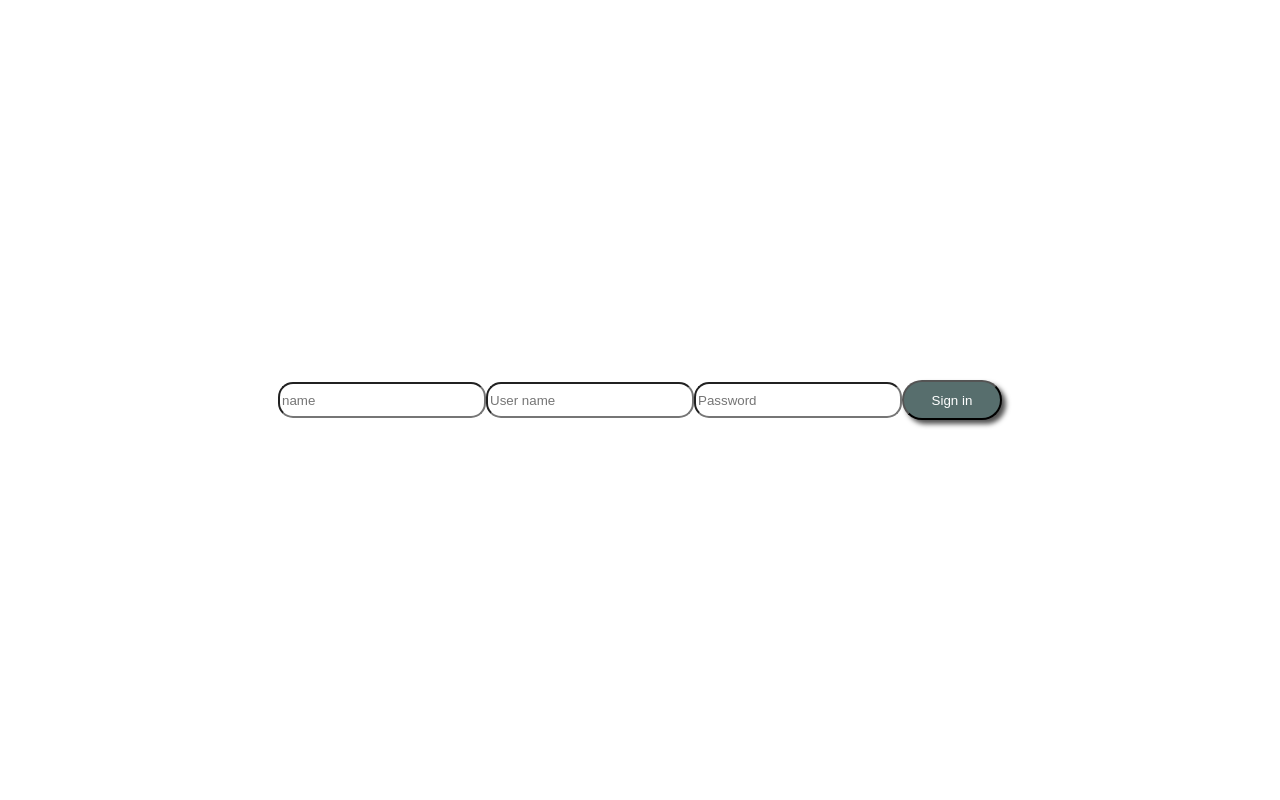
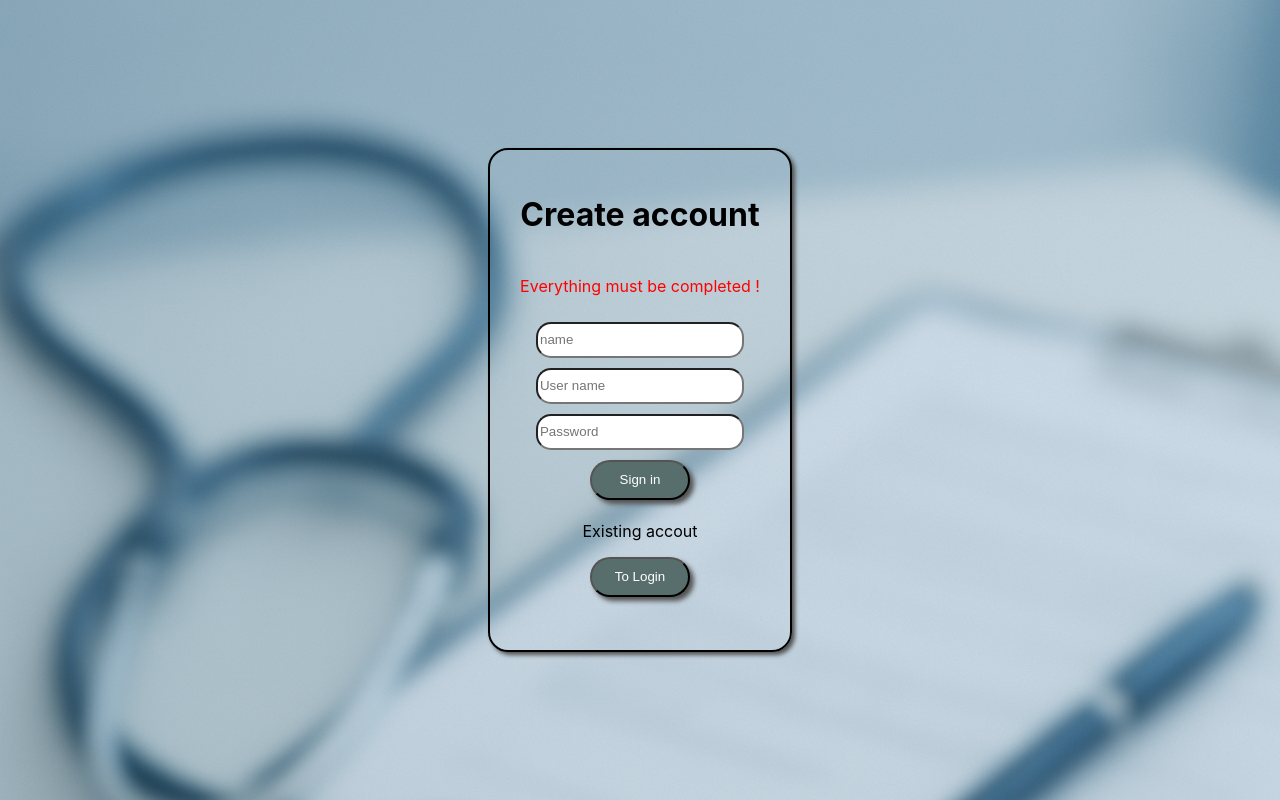
Before and after one commit to StanescuPaul/MAP-MedicaBase, a React (Create React App) app in the folder my-app/: page /doctors/register in a window 1280 px wide. Both pictures are taken after a click on the button "Sign in". Built offline with nearby package versions, Linux system fonts and the light colour scheme.

Commit message:
Creare pagina de sign-in

```diff
--- a/my-app/src/routes/Login/Login.module.css
+++ b/my-app/src/routes/Login/Login.module.css
@@ -36,11 +36,6 @@
   align-items: center;
   flex-direction: column;
 }
-.userInputStyle {
-  width: 200px;
-  height: 30px;
-  border-radius: 15px;
-}
 .alertStyle {
   font-size: 15px;
   color: white;
@@ -55,11 +50,3 @@
   color: black;
   font-family: Arial, Helvetica, sans-serif;
 }
-.buttonStyle {
-  width: 100px;
-  height: 40px;
-  border-radius: 20px;
-  box-shadow: 4px 4px 5px #525252;
-  background-color: rgb(87, 110, 109);
-  color: white;
-}
--- a/my-app/src/routes/Register/Register.jsx
+++ b/my-app/src/routes/Register/Register.jsx
@@ -5,12 +5,73 @@ import { KInput } from "../../components/input/KInput";
 import styles from "./Register.module.css";
 
 export function Register() {
+  const [userName, setUserName] = useState("");
+  const [name, setName] = useState("");
+  const [password, setPassword] = useState("");
+  const [allert, setAllert] = useState(null);
+
+  function handleOnSignIn() {
+    if (!name || !userName || !password) {
+      setAllert({ type: "error", message: "Everything must be completed !" });
+      setName("");
+      setUserName("");
+      setPassword("");
+      return;
+    }
+    if (userName.length < 8 || password.length < 8) {
+      setAllert({
+        type: "error",
+        message: "USERNAME and PASSWORD must have at least 8 characters !",
+      });
+      setName("");
+      setUserName("");
+      setPassword("");
+      return;
+    }
+    setAllert({ type: "succes", message: "Account created" });
+    setName("");
+    setUserName("");
+    setPassword("");
+  }
+
   return (
     <div className={styles.container}>
-      <KInput type="text" placeholder="name" />
-      <KInput type="text" placeholder="User name" />
-      <KInput type="password" placeholder="Password" />
-      <KButton name="Sign in" />
+      <div className={styles.registerBody}>
+        <h1 className={styles.titleStyle}>Create account</h1>
+        <div className={styles.middleLable}>
+          {allert && (
+            <p className={`${styles.alert} ${styles[allert.type]}`}>
+              {/* concatenam 2 style-uri */}
+              {allert.message}
+            </p> //daca exista alerta o afisam cu propriul ei style in functie de tipul ei am trasformat allert intr-un obiect cu type si message
+          )}
+          <KInput
+            type="text"
+            placeholder="name"
+            value={name}
+            onChange={(e) => setName(e.target.value)}
+          />
+          <KInput
+            type="text"
+            placeholder="User name"
+            value={userName}
+            onChange={(e) => setUserName(e.target.value)}
+          />
+          <KInput
+            type="password"
+            placeholder="Password"
+            value={password}
+            onChange={(e) => setPassword(e.target.value)}
+          />
+          <KButton onClick={handleOnSignIn} name="Sign in" />
+        </div>
+        <div className={styles.bottomLable}>
+          <p>Existing accout</p>
+          <Link to="/doctors/login">
+            <KButton name="To Login" />
+          </Link>
+        </div>
+      </div>
     </div>
   );
 }
--- a/my-app/src/routes/Register/Register.module.css
+++ b/my-app/src/routes/Register/Register.module.css
@@ -3,4 +3,34 @@
   height: 100vh;
   align-items: center;
   justify-content: center;
+  background-image: url("../../assets/home-background.png");
 }
+.registerBody {
+  display: flex;
+  flex-direction: column;
+  border: 2px solid black;
+  width: 300px;
+  height: 500px;
+  justify-content: center;
+  align-items: center;
+  border-radius: 20px;
+  box-shadow: 3px 3px 4px #525252;
+  text-align: center;
+}
+.middleLable {
+  display: flex;
+  justify-content: center;
+  align-items: center;
+  flex-direction: column;
+  gap: 10px;
+  height: 250px;
+}
+.succes {
+  color: rgb(165, 255, 165);
+}
+.error {
+  color: red;
+}
+.bottomLable {
+  padding-bottom: 30px;
+}
```
